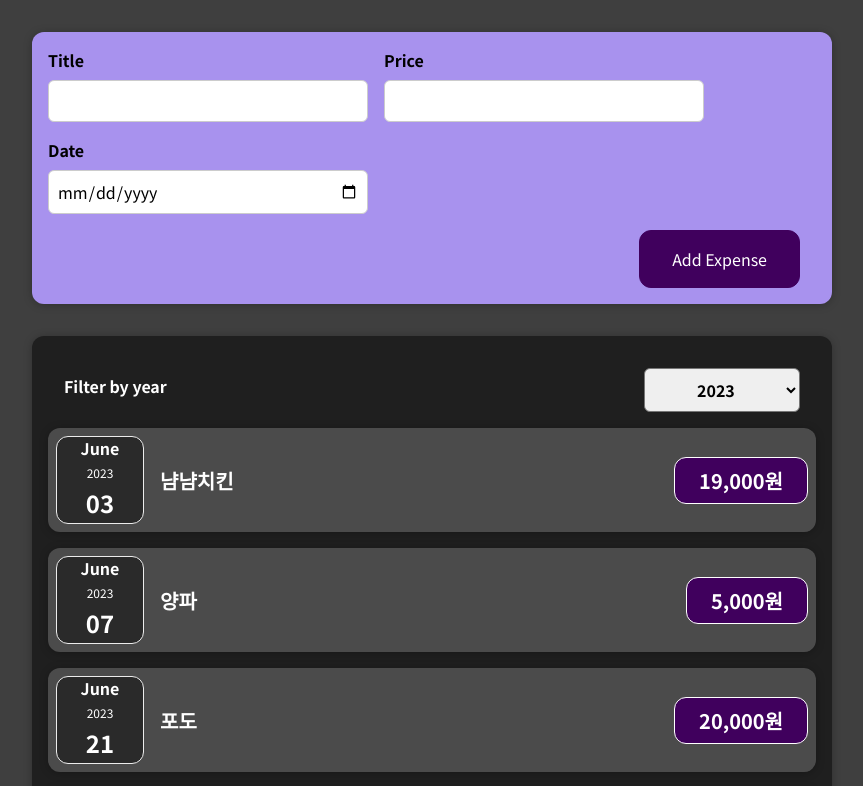
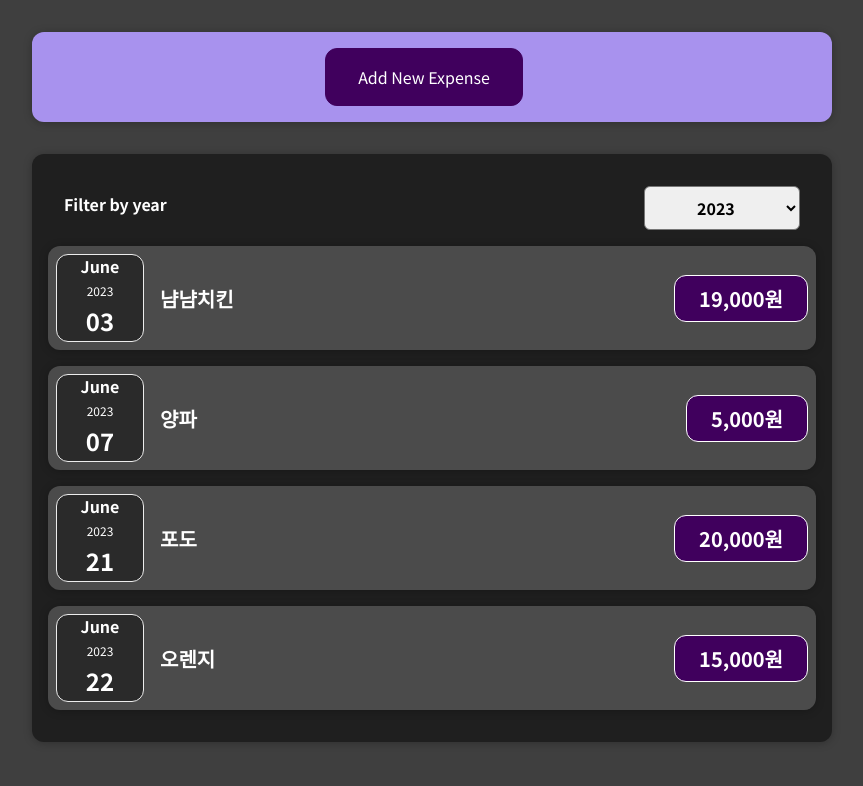
Before and after one commit to soongu/react-basic-study202306, a React (Create React App) app: page / in a window 1280 px wide. Shown: the top 786 px of the page, without its empty margins (208-1071 px from the left). Built offline with nearby package versions, Linux system fonts and the light colour scheme.

Commit message:
# 17. 과제 - 조건부렌더링으로 비용입력모드 토글하기

```diff
--- a/src/components/NewExpense/ExpenseForm.js
+++ b/src/components/NewExpense/ExpenseForm.js
@@ -1,7 +1,7 @@
 import React, { useState } from "react";
 import "./ExpenseForm.css";
 
-const ExpenseForm = ({ onSaveExpense }) => {
+const ExpenseForm = ({ onSaveExpense, onToggle }) => {
   // const [enteredTitle, setEnteredTitle] = useState('');
   // const [enteredPrice, setEnteredPrice] = useState('');
   // const [enteredDate, setEnteredDate] = useState('');
@@ -101,6 +101,7 @@ const ExpenseForm = ({ onSaveExpense }) => {
         </div>
       </div>
       <div className="new-expense__actions">
+        <button type='button' onClick={() => onToggle()}>Cancel</button>
         <button type="submit">Add Expense</button>
       </div>
     </form>
--- a/src/components/NewExpense/NewExpense.js
+++ b/src/components/NewExpense/NewExpense.js
@@ -1,8 +1,10 @@
-import React from 'react';
+import React, { useState } from 'react';
 import './NewExpense.css';
 import ExpenseForm from './ExpenseForm';
 
 const NewExpense = ({onAddExpense}) => {
+
+  const [expenseToggle, setExpenseToggle] = useState(false);
 
   const saveExpenseHandler = expense => {
     const newExpense = {
@@ -12,11 +14,25 @@ const NewExpense = ({onAddExpense}) => {
     // console.log(newExpense);
 
     onAddExpense(newExpense);
+    setExpenseToggle(false);
   };
+
+  const startInsertModeHandler = () => {
+    setExpenseToggle(true);
+  };
+  const stopInsertModeHandler = () => {
+    setExpenseToggle(false);
+  };
+
+  let newExpenseContent = <button onClick={startInsertModeHandler}>Add New Expense</button>;
+
+  if (expenseToggle) {
+    newExpenseContent = <ExpenseForm onSaveExpense={saveExpenseHandler} onToggle={stopInsertModeHandler} />;
+  }
 
   return (
     <div className='new-expense'>
-      <ExpenseForm onSaveExpense={saveExpenseHandler} />
+      {newExpenseContent}
     </div>
   );
 };
```
